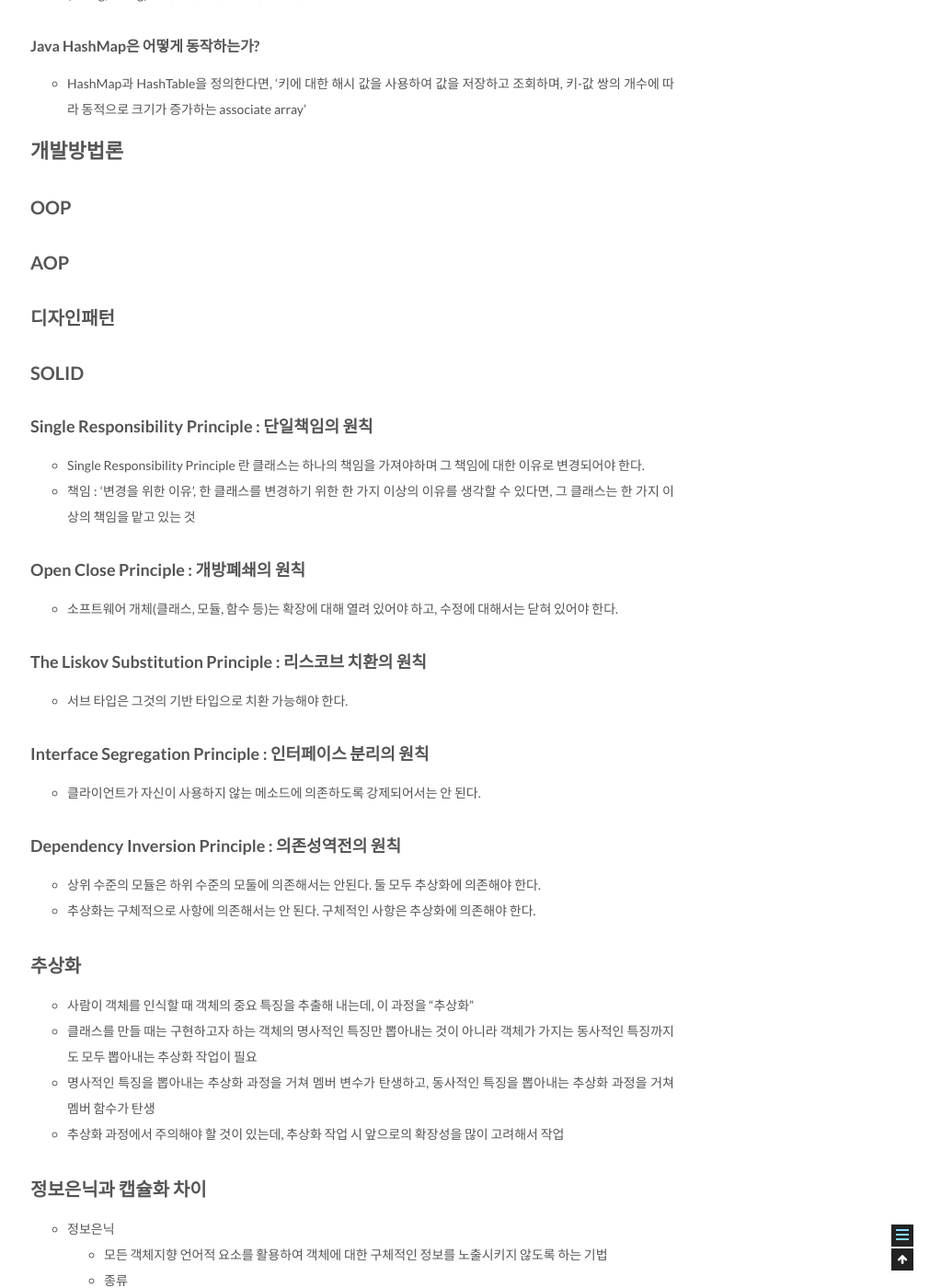
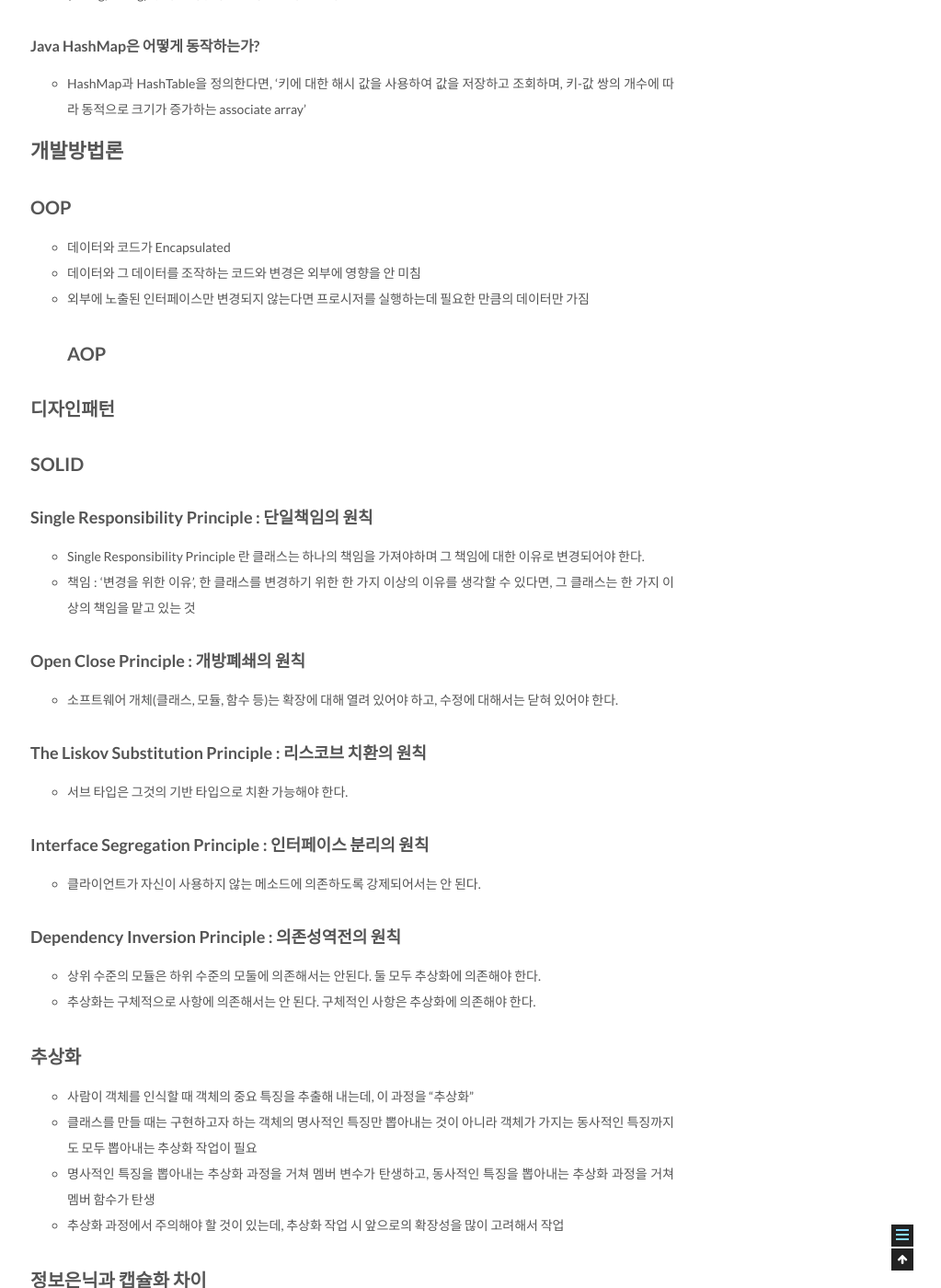
Before and after one commit to csj4032/csj4032.github.io, a Jekyll site: the page built from _posts/2018-02-19-Java_Developer_Interview.md, in a window 1280 px wide and 1400 px high, scrolled down 15820 px. Shown: the whole window at 92% size, without its empty margins (257-1280 px from the left). Built offline with Jekyll 4.4.1, drawn with Linux system fonts in a browser that asks for light colours.

Commit message:
Java Developer Interview 포스팅 수정

```diff
--- a/_posts/2018-02-19-Java_Developer_Interview.md
+++ b/_posts/2018-02-19-Java_Developer_Interview.md
@@ -406,7 +406,9 @@ public class Dispatch{
 # 개발방법론
 
 ## OOP
-
+* 데이터와 코드가 Encapsulated
+* 데이터와 그 데이터를 조작하는 코드와 변경은 외부에 영향을 안 미침
+* 외부에 노출된 인터페이스만 변경되지 않는다면 프로시저를 실행하는데 필요한 만큼의 데이터만 가짐
 ## AOP
 
 ## 디자인패턴
```
